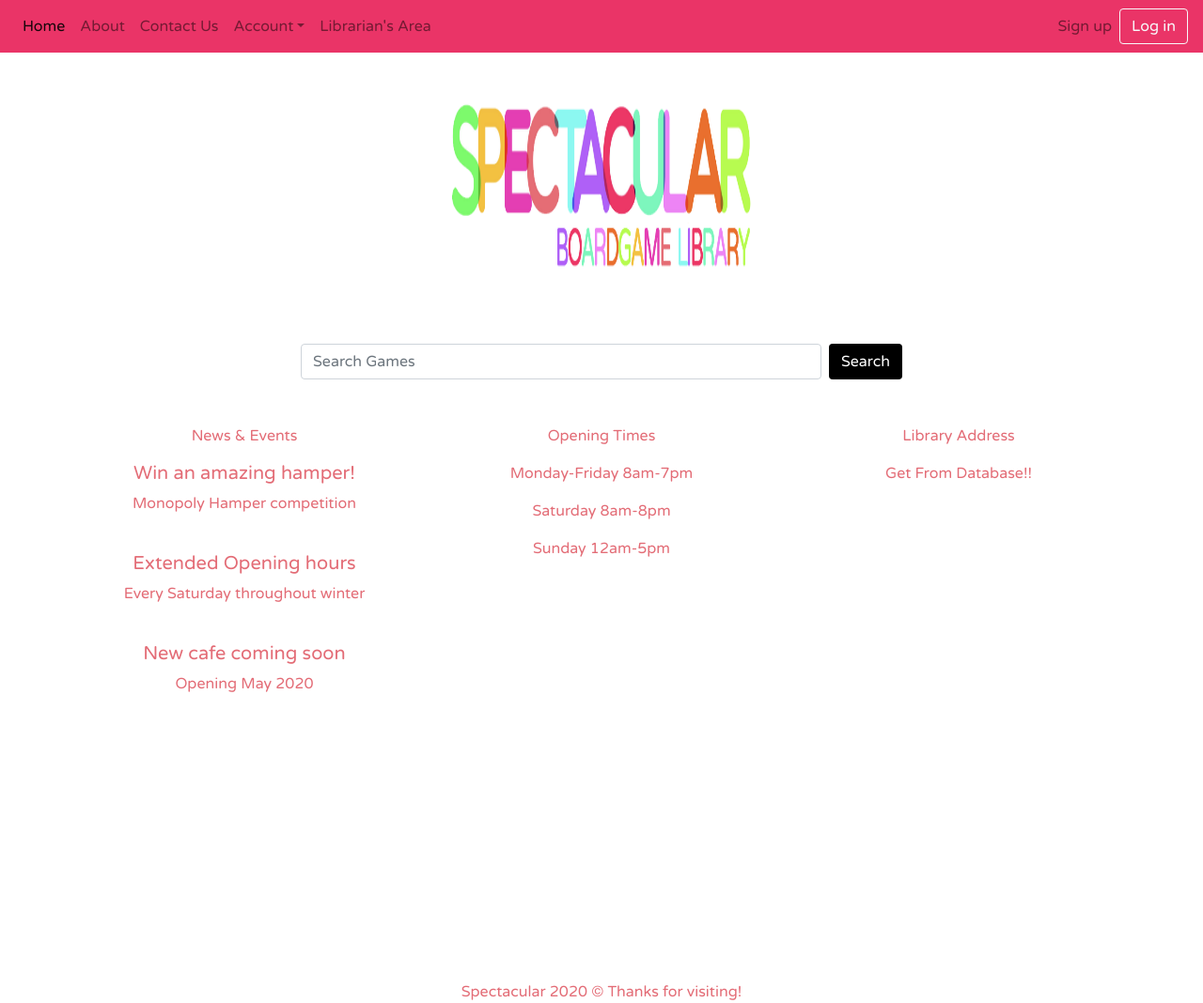
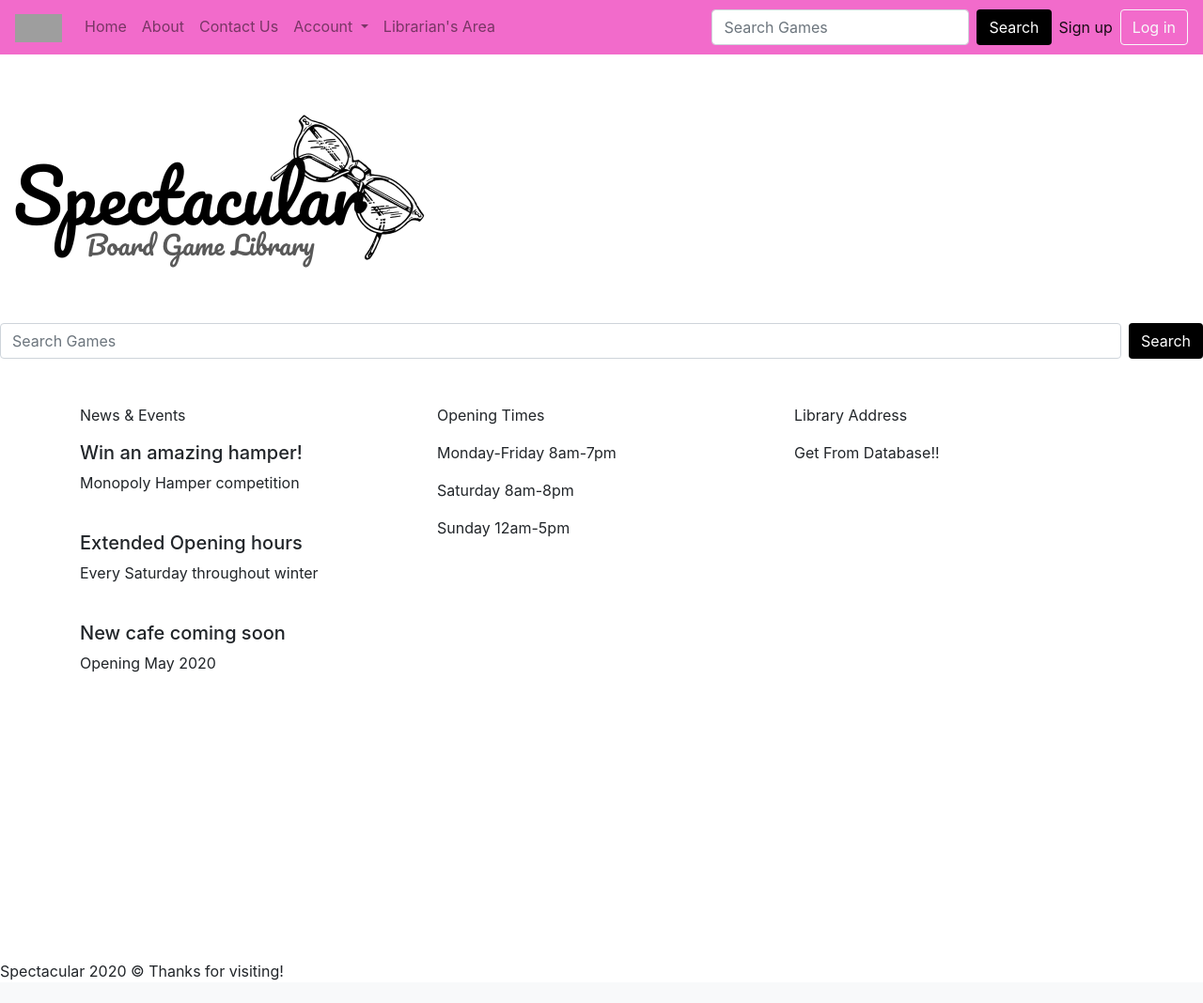
Before and after one commit to bessgetstechy/SpectacularGITs, a PHP site: page /Library/Homepage2.php in a window 1280 px wide. Shown: the whole page at 94% size. After the commit the page ends 1044 px from the top, so only its background shows below. Run offline with PHP 8.4, Linux system fonts and the light colour scheme; grey boxes are pictures that could not be loaded.

Commit message:
Reverting back to original design

```diff
--- a/Homepage2.php
+++ b/Homepage2.php
@@ -7,24 +7,31 @@
     <meta charset="utf-8">
     <meta name="viewport" content="width=device-width, initial-scale=1, shrink-to-fit=no">
 
-        <!-- Bootstrap CSS & Fonts -->
-        <link rel="stylesheet" href="https://stackpath.bootstrapcdn.com/bootstrap/4.4.1/css/bootstrap.min.css">
+    <!-- Bootstrap CSS -->
+    <link rel="stylesheet" href="https://stackpath.bootstrapcdn.com/bootstrap/4.4.1/css/bootstrap.min.css" integrity="sha384-Vkoo8x4CGsO3+Hhxv8T/Q5PaXtkKtu6ug5TOeNV6gBiFeWPGFN9MuhOf23Q9Ifjh" crossorigin="anonymous">
     <link href="https://fonts.googleapis.com/css?family=Pacifico&display=swap" rel="stylesheet">
 
-        <!-- Stylesheet internal-->
-        <link rel="stylesheet" type="text/css" href="LibraryStyles.css">
+    <!-- Stylesheet internal
+    <link rel="stylesheet" type="text/css" href="LibraryStyles.css">-->
 
-        <title>Spectacular Board Game Library | Home </title>
+    <title>Spectacular Board Game Library | Register </title>
 
 
 
         <!-- Below is the navigation -->
 
-        <nav class="navbar navbar-expand navbar-light flex-column flex-md-row bd-navbar" style="background-color: #Ea3467">
+    <nav class="navbar navbar-expand navbar-light flex-column flex-md-row d-flex justify-content-between bd-navbar" style="background-color: rgb(242, 107, 203)">
     <div class="collapse navbar-collapse" id="navbarSupportedContent">
+
     <ul class="navbar-nav mr-auto">
-                    <li class="nav-item active">
-                        <a class="nav-link" href="Homepage2.php">Home<span class="sr-only">(current)</span></a>
+
+      <li class="nav-item">
+         <a class="navbar-brand" href="#">
+         <img src="Specs.png" width="50" height="30" alt=""></a>
+      </li>
+
+      <li class="nav-item">
+          <a class="nav-link" href="Homepage2.php">Home</a>
       </li>
       <li class="nav-item">
         <a class="nav-link" href="About.php">About</a>
@@ -34,7 +41,8 @@
       </li>
       <li class="nav-item dropdown">
         <a class="nav-link dropdown-toggle" href="#" id="navbarDropdown" role="button" data-toggle="dropdown" aria-haspopup="true" aria-expanded="false">
-                        Account</a>
+         Account
+        </a>
         <div class="dropdown-menu" aria-labelledby="navbarDropdown">
             <a class="dropdown-item" href="OnLoan.php">Games on loan</a>
           <a class="dropdown-item" href="#">Loan history</a>
@@ -48,17 +56,22 @@
       </li>
     </ul>
 
+    <div class="nav-centered">
+      <form class="form-inline my-2 my-lg-0">
+            <input class="form-control mr-sm-2" type="search" placeholder="Search Games" aria-label="Search">
+            <button class="btn my-2 my-sm-0 " style="background-color: #000000; color: white" type="submit">Search</button>
+      </form>
+    </div>
+
     <ul class="navbar-nav">
-                    <li class="nav-item">
-                     <a class="nav-link" href="Register.php" >Sign up</a>
+      <li class="nav-item active">
+        <a class="nav-link" href="Register.php">Sign up<span class="sr-only">(current)</span></a>
       </li>
     <form class="form-inline">
-                        <button class="btn btn-outline-light" type="button" onclick="window.location.href = 'http://localhost:8080/SpectacularGITs.git//Login.php';">Log in</button>
+        <button class="btn btn-outline-light" type="button" onclick="window.location.href = 'http://localhost:8080/Library/Login.php';" >Log in</button>
     </form>
     </ul>
 </nav>
-
-
 
 </head>
 
@@ -67,7 +80,7 @@
     <div class="center">
      <br>
     <br>
-      <img src="Images/Spectacular Boardgame Library LOGO.png" alt="Spectacular Board Game Library" width="462" height="190" class="center"></a>
+      <img src="Images\Spectacular logo2.png" alt="Spectacular Board Game Library" width="462" height="190" class="center"></a>
       <br>
       <br>
       <br>
--- a/LIbraryStyles.css
+++ b/LIbraryStyles.css
@@ -1,41 +1,3 @@
-/* IMPORT FONT  */
-@import url('https://fonts.googleapis.com/css2?family=Varela+Round&display=swap" rel="stylesheet');
-
-
-/* SIMPLE STYLE PAGE  */
-* {
-    margin: 0;
-    padding: 0;
-    box-sizing:border-box;
-}
-
-/* STYLE MAIN PAGE FEATURES  */
-
-/* TEXT STYLING  */
-body {
-  color: #e36c76;
-  text-align: center;
-  font-family: Varela Round, Helvetica;
-}
-
-header>h1{
-    color: #e36c76;
-    text-align: center;
-    font-family: Varela Round, sans-serif;
-}
-
-header>h2{
-    color: #e36c76;
-    text-align: center;
-    font-family: Varela Round, sans-serif;
-}
-
-header>h3{
-    color: #e36c76;
-    text-align: center;
-    font-family: Varela Round, sans-serif;
-}
-
 
 .center {
   display: block;
@@ -44,36 +6,6 @@
   width: 50%;
 }
 
-/* STYLE HEADER  */
-
-ul {
-  list-style-type: none;
-  margin: 0;
-  padding: 0;
-  overflow: hidden;
-  background-color: #Ea3467;
-}
-
-li {
-  float: left;
-}
-
-li a {
-  display: block;
-  color: white;
-  text-align: center;
-  padding: 14px 16px;
-  text-decoration: none;
-}
-
-li a:hover {
-  background-color: #80f6c0;
-}     */
-
-
-
-
-/* STYLE FORM  */
 form-inline {
     justify-content: center;
 }
@@ -81,10 +13,7 @@
 
 h2 {text-align: center}
 
-
 /* Centered section inside the top navigation */
-
-
 .nav-centered {
   float: none;
   position: absolute;
--- a/nbproject/private/private.xml
+++ b/nbproject/private/private.xml
@@ -3,9 +3,10 @@
     <editor-bookmarks xmlns="http://www.netbeans.org/ns/editor-bookmarks/2" lastBookmarkId="0"/>
     <open-files xmlns="http://www.netbeans.org/ns/projectui-open-files/2">
         <group>
-            <file>file:/Applications/XAMPP/xamppfiles/htdocs/SpectacularGITs/Home.php</file>
             <file>file:/Applications/XAMPP/xamppfiles/htdocs/SpectacularGITs/About.php</file>
             <file>file:/Applications/XAMPP/xamppfiles/htdocs/SpectacularGITs/LIbraryStyles.css</file>
+            <file>file:/Applications/XAMPP/xamppfiles/htdocs/SpectacularGITs/Register.php</file>
+            <file>file:/Applications/XAMPP/xamppfiles/htdocs/SpectacularGITs/Homepage2.php</file>
         </group>
     </open-files>
 </project-private>
```
Also changed, not shown: About.php (+28 -27 lines), BrowseAllPage.php (+26 -21 lines). Lines whose indentation alone changed are shown as unchanged.
